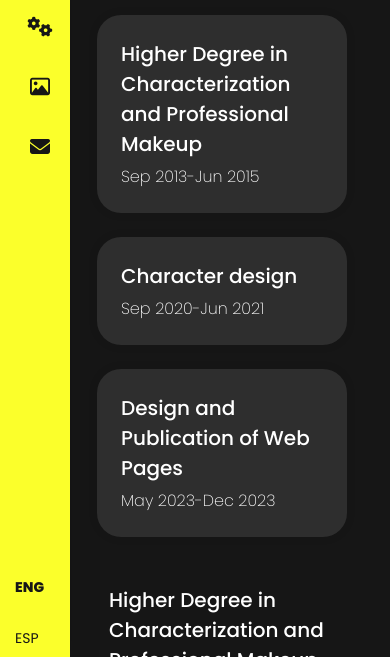
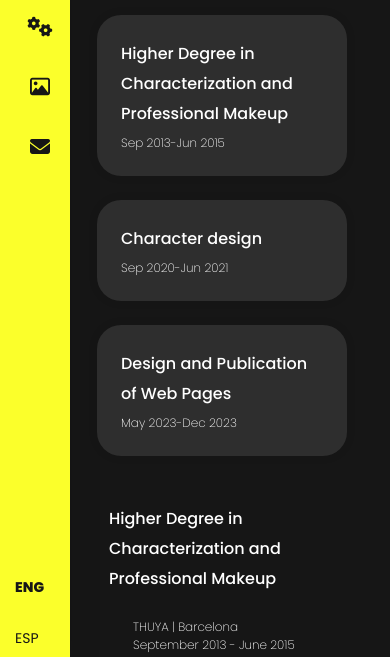
Before and after one commit to CrisPedragosa/CV_portfolio, a plain HTML site: page index.html in a window 390 px wide. Both pictures are taken after a click on the element 222 px from the left and 301 px from the top of the page. Shown: the part 187-844 px from the top of the page. Drawn offline with Linux system fonts and the light colour scheme.

Commit message:
4 commit

```diff
--- a/css/stylesheet.css
+++ b/css/stylesheet.css
@@ -188,6 +188,23 @@ b{
 
     section{
         margin: 0 0 0 120px;
+    }
+
+    .subtitle{
+        font-size: 16px;
+        font-weight: 500;
+        color: #FFFFFF;
+        line-height: 30px;
+        margin-bottom: 5px;
+    }
+
+    .text-1{
+        font-size: 12px;
+    }
+
+    b{
+        font-size: 12px;
+
     }
 
 }
```
